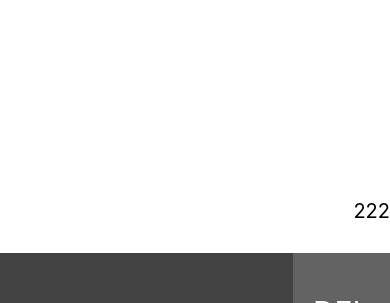
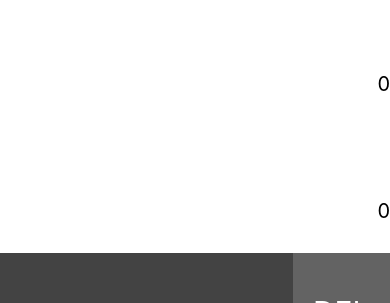
Before and after one commit to HaseebUrRehman98/Calculator_react, a React Native app: screen / in a window 390 px wide. Shown: the top 303 px of the page. Built offline with nearby package versions, Linux system fonts and the light colour scheme.

Commit message:
finalstage

```diff
--- a/App.js
+++ b/App.js
@@ -5,27 +5,29 @@ export default class App extends React.Component {
   constructor(){
     super()
     this.state={
-      resultText:"",
+      resultText:"0",
+      calculationText:"0",
       pointcounter:0,
+      numberCounter:0,
    }
   }
 
-  calculateResult(text){
-   let list=this.state.resultText.split("");
-   let text1=list.pop();
-   let operator=list.pop();
-   let text2=list.pop();
-   this.state.resultText=""+(parseInt(text1)+parseInt(text2));
+  calculateResult(text){ /* finish  this part*/
+
+
 
   }
 
   buttononPress(text)
   {
-    if(text == '='){
+    if(text == '=')
+    {
+      let prova=this.state.calculationText.split("")
       this.setState({
-        pointcounter:0,
+        resultText:prova[0]
       })
-      return this.calculateResult(text)
+      return ""
+
     }
     if(text== ".")
     {
@@ -44,7 +46,7 @@ export default class App extends React.Component {
       else return ""
     }
    this.setState({
-     resultText:this.state.resultText+text
+     calculationText:this.state.calculationText+text
    })
   }
 
@@ -56,22 +58,22 @@ export default class App extends React.Component {
   {
     switch(operation){
       case 'DEL':
-        if(this.state.resultText =="") return
-
-        let text=this.state.resultText.split('');
+        if(this.state.calculationText =="") return
+        let text=this.state.calculationText.split('');
         text.pop();
-       this.setState({
-          resultText:text.join('')
+        this.setState({
+          calculationText:text.join('')
         })
         break
       case "+":
       case "-":
       case "*":
       case "/":
-           if(this.state.resultText =="") return "";
-           if(this.isoperator(operation) && this.isoperator(this.state.resultText.split("")[this.state.resultText.length-1])) return "";
+           if(this.state.calculationText=="") return "";
+           if(this.isoperator(operation) && this.isoperator(this.state.calculationText.split("")[this.state.calculationText.length-1])) return "";
            this.setState({
-           resultText:this.state.resultText+operation
+
+            calculationText:this.state.calculationText+operation
         })
         break
 
@@ -98,11 +100,11 @@ export default class App extends React.Component {
 
     return (
    <View style={styles.container}>
+        <View style={styles.calculation}>
+       <Text style={styles.calculationText}>{this.state.calculationText}</Text>
+       </View>
         <View style={styles.result}>
         <Text style={styles.resultText}>{this.state.resultText}</Text>
-       </View>
-       <View style={styles.calculation}>
-       <Text style={styles.calculationText}>222</Text>
        </View>
       <View style={styles.buttons}>
          <View style={styles.numbers}>
@@ -136,14 +138,14 @@ const styles = StyleSheet.create({
 
    },
   result:{
-    flex:2,
+    flex:1,
     backgroundColor:'white',
     justifyContent:'center',
     alignItems:'flex-end'
 
   },
   calculation:{
-    flex:1,
+    flex:2,
     backgroundColor:'white',
     justifyContent:'center',
     alignItems:'flex-end',
--- a/app.json
+++ b/app.json
@@ -22,6 +22,11 @@
     ],
     "ios": {
       "supportsTablet": true
+    },
+    "android":{
+      "package":"com.prova.calculator",
+
+
     }
   }
 }
```
